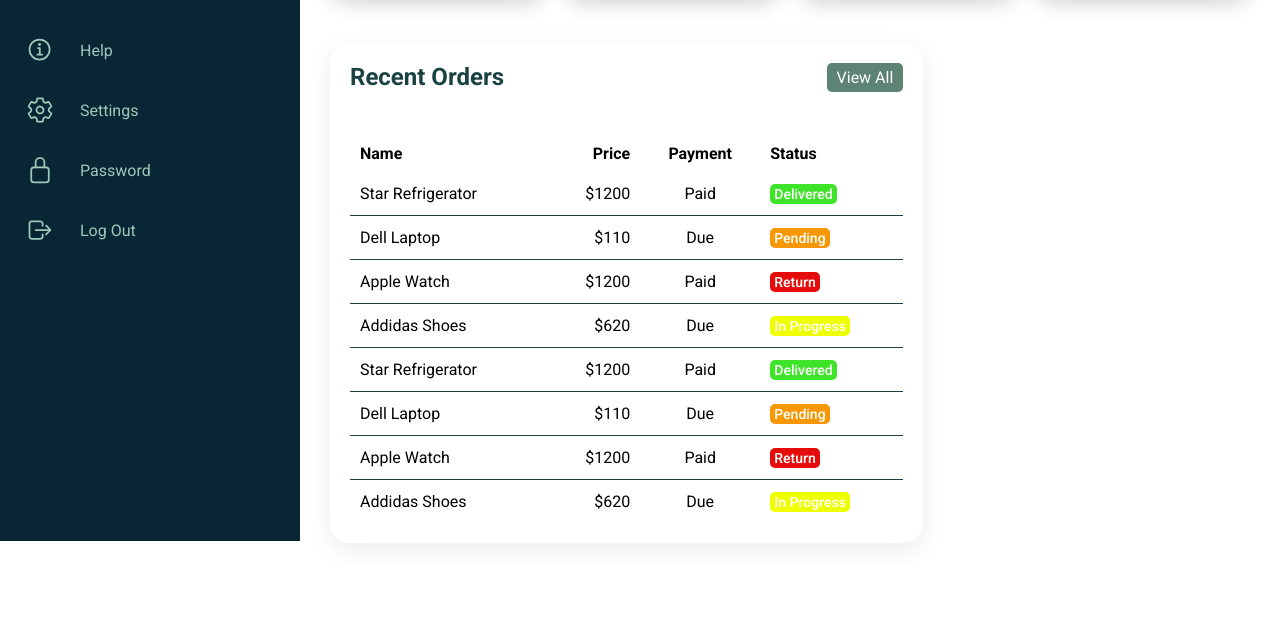
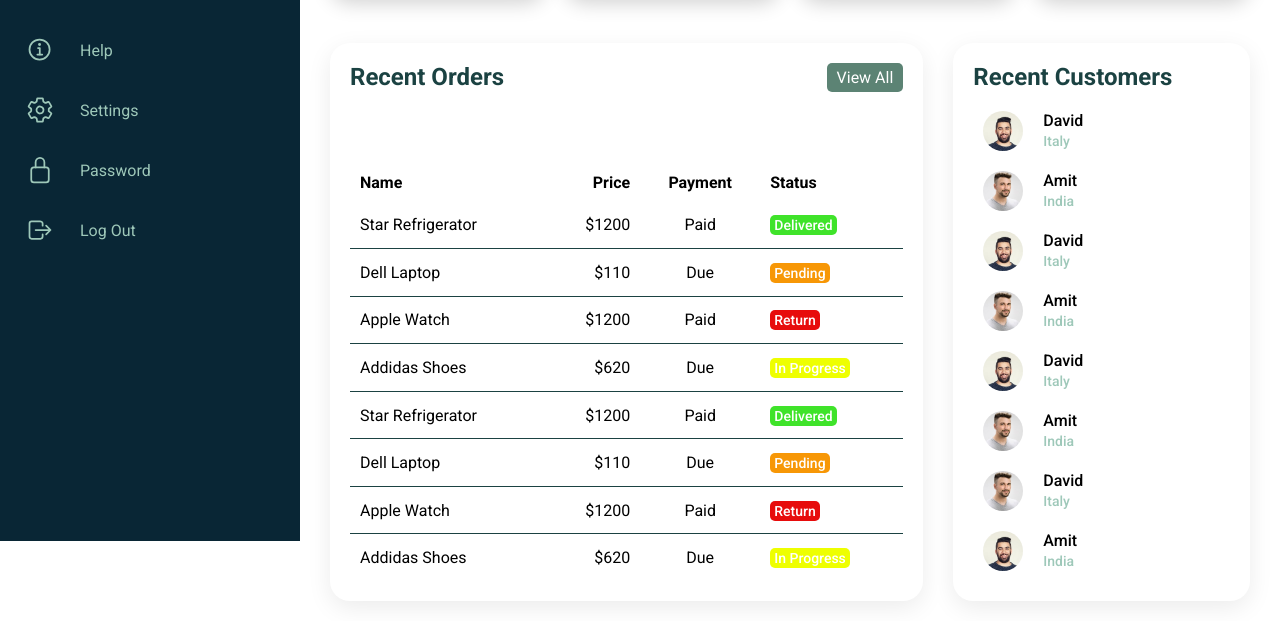
Before and after one commit to KADDOURI-IMAD/DASHBOARD-HTML-CSS-JS, a plain HTML site: page index.html in a window 1280 px wide. Shown: the part 259-880 px from the top of the page. Before the commit the page ends 822 px from the top, so only its background shows below. Drawn offline with nearby package versions, Linux system fonts and the light colour scheme.

Commit message:
Last Version For index.html, main.css and main.js

```diff
--- a/assets/css/style.css
+++ b/assets/css/style.css
@@ -1,7 +1,27 @@
 /* Text Fonts */
 @import url('https://fonts.googleapis.com/css2?family=Roboto:ital,wght@0,100;0,300;0,400;0,500;0,700;0,900;1,100;1,300;1,400;1,500;1,700;1,900&display=swap');
 
-/* =============== Globals ============== */
+/* Responsive Design */
+@media(max-width: 991px){
+  .navigation{
+    left: 300px;
+  }
+  .navigation.active{
+    width: 300px;
+    left: 0;
+  }
+  .main{
+    width: 100%;
+    left: 0;
+  }
+  .cardBox{
+    grid-template-columns: repeat(2, 1fr);
+  }
+
+}
+
+
+/* Globals */
 * {
     font-family: "Roboto", sans-serif;
     margin: 0;
@@ -381,3 +401,59 @@ body {
   font-size: 14px;
   font-weight: 500;
  }
+
+ .recentCustomers{
+  position: relative;
+  display: grid;
+  min-height: 500px;
+  padding: 20px;
+  background: var(--White-color);
+  box-shadow: 0 7px 25px rgba(0, 0, 0, 0.08);
+  border-radius: 20px;
+ }
+
+ .recentCustomers .imgBx{
+  position: relative;
+  width: 40px;
+  height: 40px;
+  border-radius: 50%;
+  overflow: hidden;
+ }
+
+ .recentCustomers .imgBx img {
+  position: absolute;
+  top: 0;
+  left: 0;
+  width: 100%;
+  height: 100%;
+  object-fit: cover;
+ }
+
+ .recentCustomers table tr:hover{
+  background: var(--Blue-color);
+  color: var(--White-color);
+ }
+
+ .recentCustomers table tr td {
+  padding: 10px;
+ }
+
+ .recentCustomers table tr td h4 {
+  font-size: 16px;
+  font-weight: 500;
+  line-height: 1.2rem;
+ }
+
+ .recentCustomers table tr td h4 span {
+  font-size: 14px;
+  color: var(--Opal-color);
+ }
+
+ .recentCustomers table tr:hover{
+  background: var(--Blue-color);
+  color: var(--White-color);
+ }
+
+ .recentCustomers table tr:hover td h4 span{
+  color: var(--White-color);
+ }
--- a/index.html
+++ b/index.html
@@ -207,7 +207,85 @@
 
 
 
+                <div class="recentCustomers">
+                    <div class="cardHeader">
+                        <h2>Recent Customers</h2>
+                    </div>
 
+                    <table>
+                        <tr>
+                            <td width="60px">
+                                <div class="imgBx"><img src="assets/imgs/customer02.jpg" alt=""></div>
+                            </td>
+                            <td>
+                                <h4>David <br> <span>Italy</span></h4>
+                            </td>
+                        </tr>
+
+                        <tr>
+                            <td width="60px">
+                                <div class="imgBx"><img src="assets/imgs/customer01.jpg" alt=""></div>
+                            </td>
+                            <td>
+                                <h4>Amit <br> <span>India</span></h4>
+                            </td>
+                        </tr>
+
+                        <tr>
+                            <td width="60px">
+                                <div class="imgBx"><img src="assets/imgs/customer02.jpg" alt=""></div>
+                            </td>
+                            <td>
+                                <h4>David <br> <span>Italy</span></h4>
+                            </td>
+                        </tr>
+
+                        <tr>
+                            <td width="60px">
+                                <div class="imgBx"><img src="assets/imgs/customer01.jpg" alt=""></div>
+                            </td>
+                            <td>
+                                <h4>Amit <br> <span>India</span></h4>
+                            </td>
+                        </tr>
+
+                        <tr>
+                            <td width="60px">
+                                <div class="imgBx"><img src="assets/imgs/customer02.jpg" alt=""></div>
+                            </td>
+                            <td>
+                                <h4>David <br> <span>Italy</span></h4>
+                            </td>
+                        </tr>
+
+                        <tr>
+                            <td width="60px">
+                                <div class="imgBx"><img src="assets/imgs/customer01.jpg" alt=""></div>
+                            </td>
+                            <td>
+                                <h4>Amit <br> <span>India</span></h4>
+                            </td>
+                        </tr>
+
+                        <tr>
+                            <td width="60px">
+                                <div class="imgBx"><img src="assets/imgs/customer01.jpg" alt=""></div>
+                            </td>
+                            <td>
+                                <h4>David <br> <span>Italy</span></h4>
+                            </td>
+                        </tr>
+
+                        <tr>
+                            <td width="60px">
+                                <div class="imgBx"><img src="assets/imgs/customer02.jpg" alt=""></div>
+                            </td>
+                            <td>
+                                <h4>Amit <br> <span>India</span></h4>
+                            </td>
+                        </tr>
+                    </table>
+                </div>
 
 
 
```
